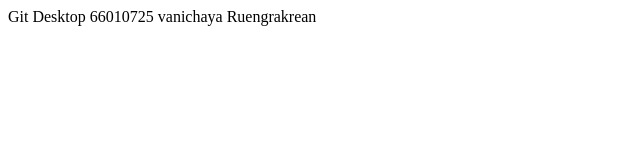
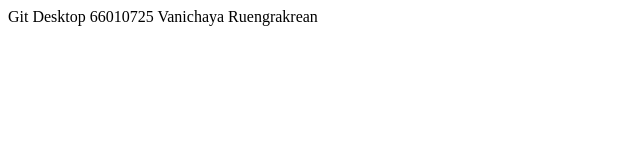
Before and after one commit to vanichaya04/git101, a plain HTML site: page index.html in a window 1280 px wide. Shown: the full height of the page, 0-640 px from the left. Drawn offline with Linux system fonts and the light colour scheme.

Commit message:
Update index.html

```diff
--- a/index.html
+++ b/index.html
@@ -6,6 +6,6 @@
     <title>Document</title>
 </head>
 <body>
-    Git Desktop 66010725 vanichaya Ruengrakrean
+    Git Desktop 66010725 Vanichaya Ruengrakrean
 </body>
 </html>
```
